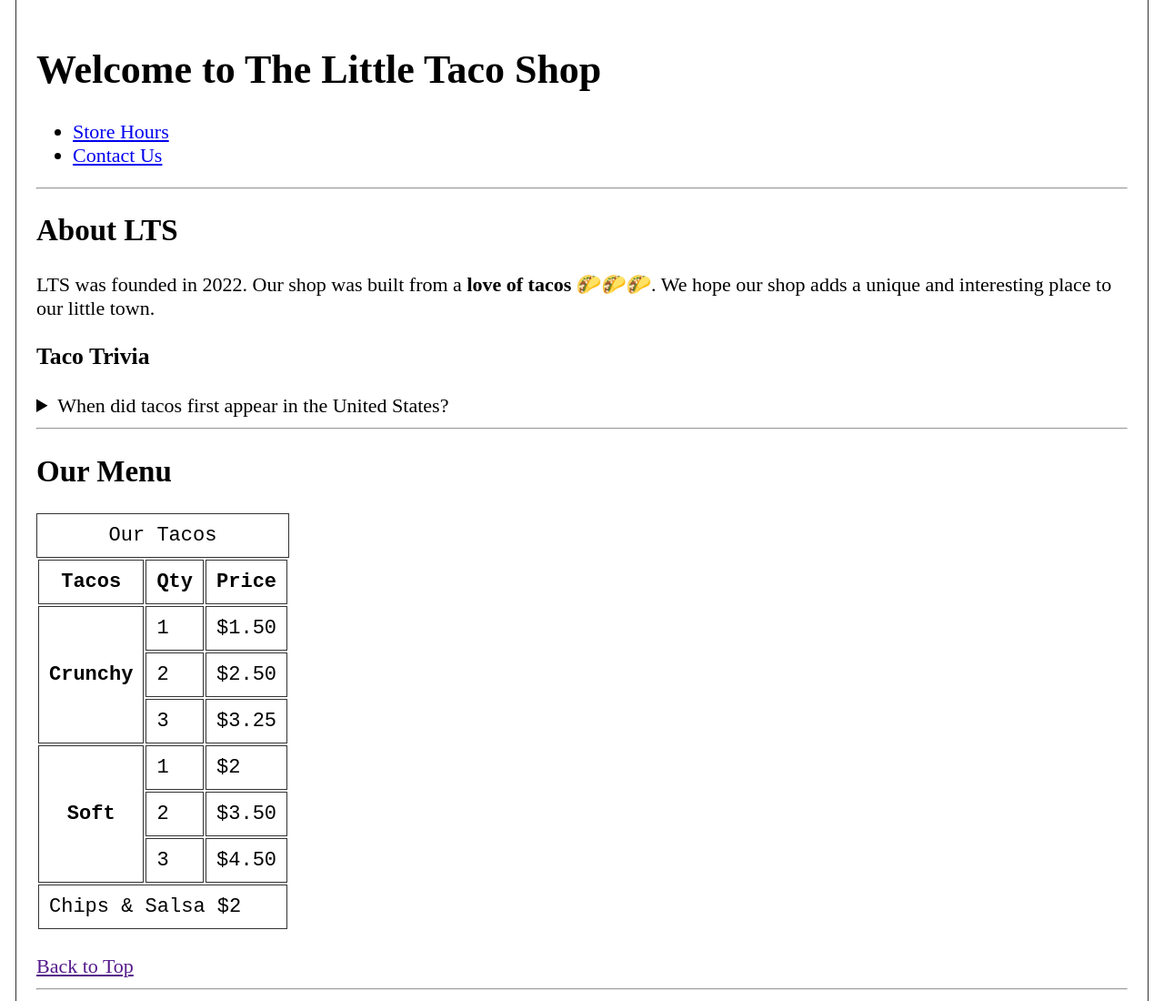
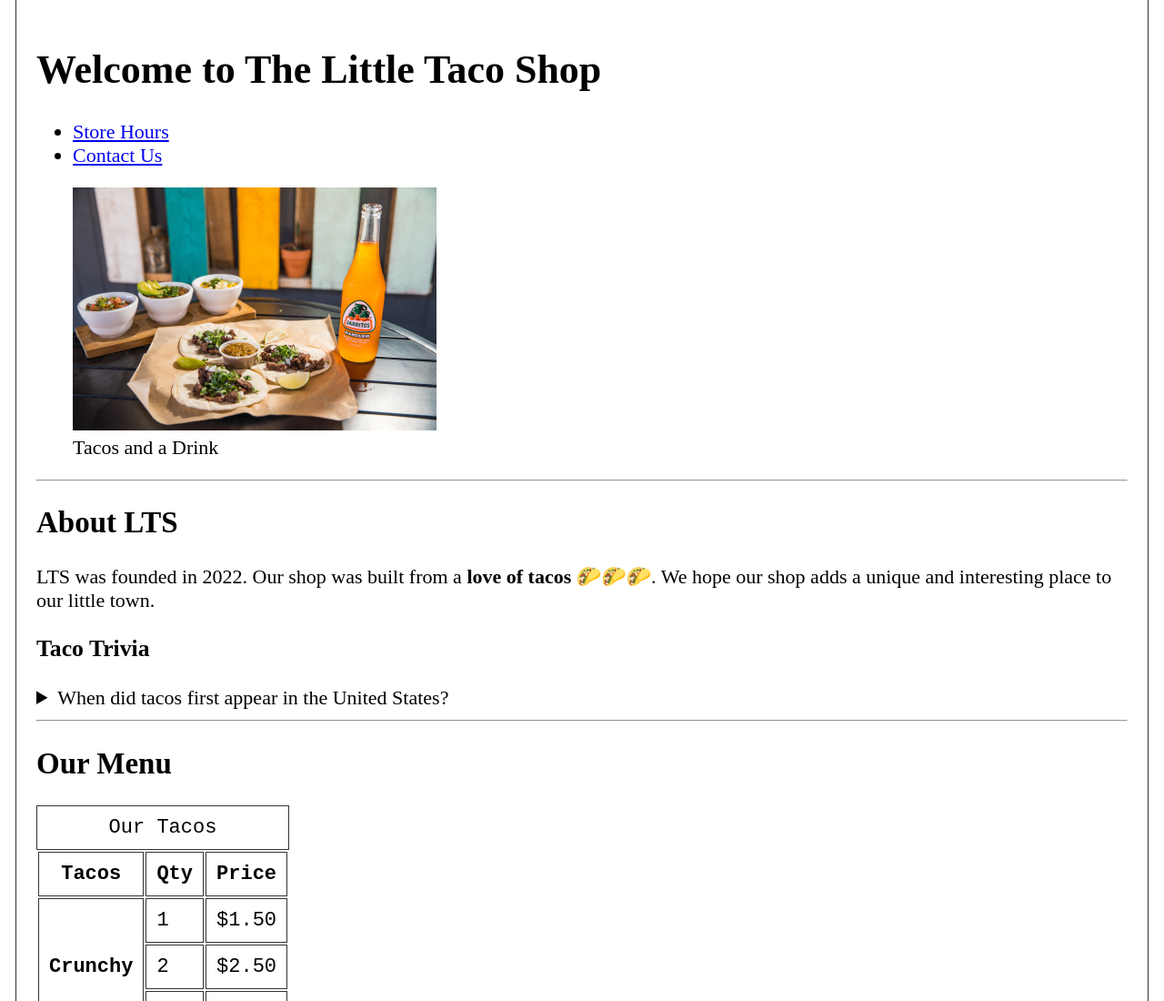
Before and after one commit to AdrianFalb/little-taco-shop, a plain HTML site: page index.html in a window 1280 px wide. Shown: the top 1100 px of the page at 91% size. Drawn offline with Linux system fonts and the light colour scheme.

Commit message:
added images

```diff
--- a/index.html
+++ b/index.html
@@ -28,6 +28,11 @@
             </ul>
 
         </nav>
+
+        <figure>
+            <img src="img/tacos_and_drink_400x267.png" alt="Tacos and a Drink image" width="400" height="267">
+            <figcaption>Tacos and a Drink</figcaption>
+        </figure>
     </header>
 
     <hr>
```
Also changed, not shown: contact.html (+5 -0 lines), hours.html (+5 -0 lines).
